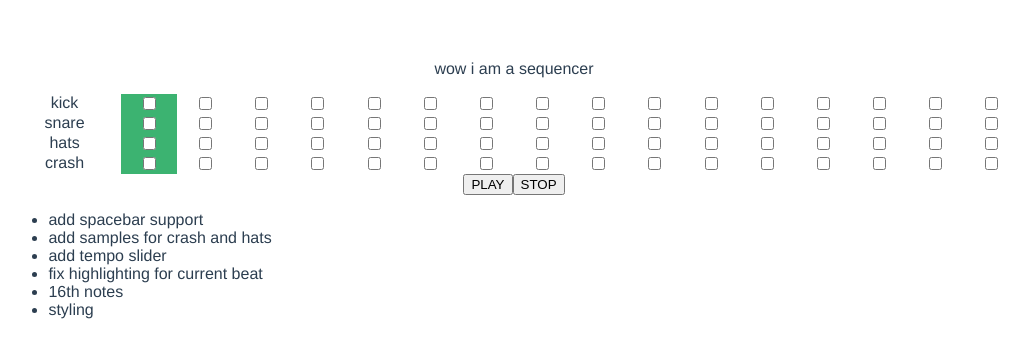
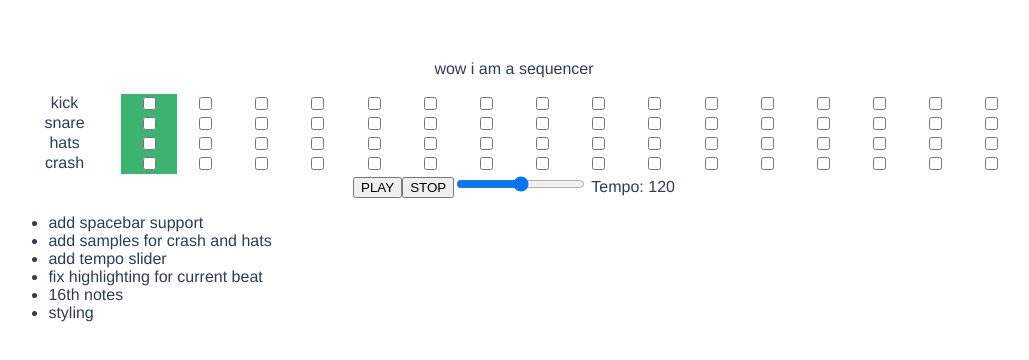
Before and after one commit to jamesoshea/vue-sequencer, a Vue app: page / in a window 1280 px wide. Shown: the top 360 px of the page, without its empty margins (126-1155 px from the left). Built offline with nearby package versions, Linux system fonts and the light colour scheme.

Commit message:
tempo slider

```diff
--- a/src/components/Sequencer.vue
+++ b/src/components/Sequencer.vue
@@ -28,6 +28,8 @@
       <button @click="stop">
         STOP
       </button>
+      <input type="range" min="40" max="200" step="1" v-model="tempo">
+      Tempo: {{tempo}}
     </div>
     <audio data-sound="kick" src="../../Kick.wav"></audio>
     <audio data-sound="snare" src="../../Snare.wav"></audio>
```
